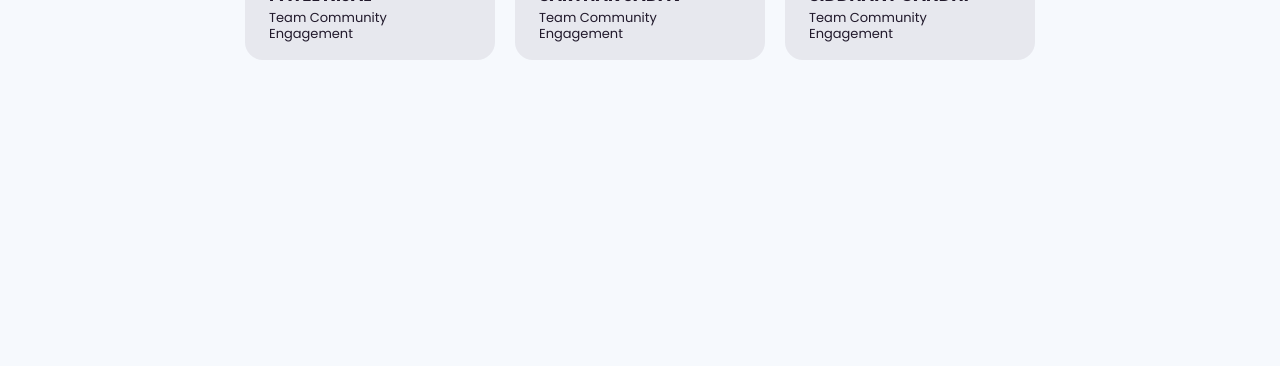
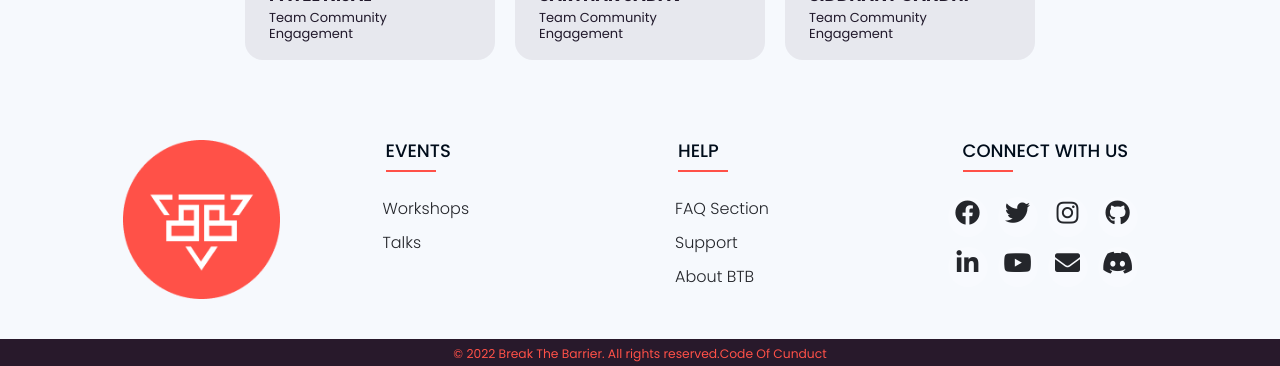
Before and after one commit to kuldp18/btb2022-website, a React (Create React App) app: page /team in a window 1280 px wide. Shown: the part 5236-5602 px from the top of the page. Before the commit the page ends 5306 px from the top, so only its background shows below. Built offline with nearby package versions, Linux system fonts and the light colour scheme; a web font is replaced by a local one.

Commit message:
added footer in team section

```diff
--- a/src/Components/TeamSection/index.jsx
+++ b/src/Components/TeamSection/index.jsx
@@ -2,6 +2,7 @@ import React from 'react';
 import '../../Styles/TeamSection.css';
 import SampleImage from '../../require_images/team-profile-sample.png';
 import Navbar from '../Navbar/Navbar';
+import { Footer } from '../Footer/Footer';
 
 const TeamSection = () => {
   return (
@@ -900,6 +901,7 @@ const TeamSection = () => {
           </div>
         </div>
       </section>
+      <Footer />
     </>
   );
 };
```
